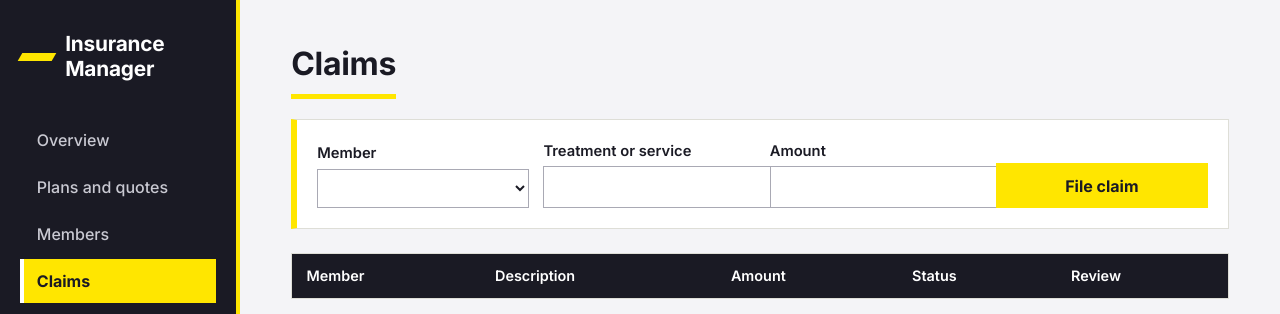
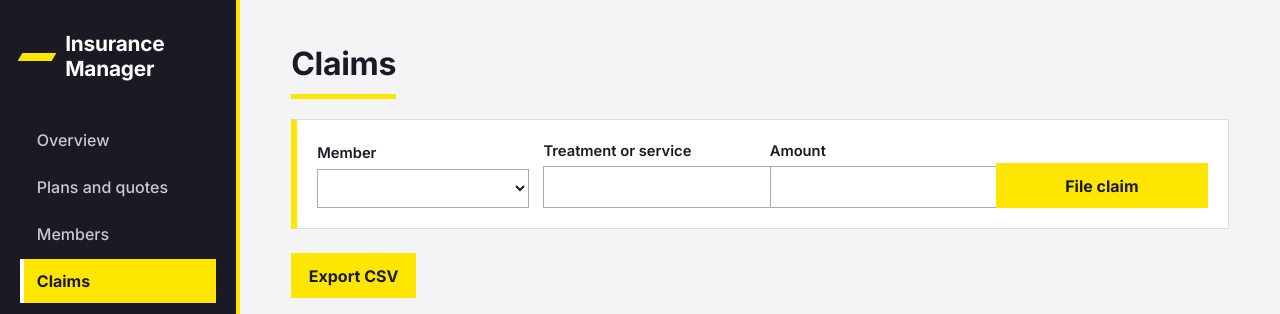
Before and after one commit to Ayush-Bist/EY-InsuranceSite, a Flask app: page / in a window 1280 px wide, after a click on "Claims". Shown: the top 314 px of the page. Run offline with Flask 3, Linux system fonts and the light colour scheme; data comes from the database, SQL or seed files in the repository; data that the repository does not hold is empty.

Commit message:
Add Export CSV button to claims page

```diff
--- a/Git Foundations/app/templates/index.html
+++ b/Git Foundations/app/templates/index.html
@@ -71,6 +71,7 @@
         <label>Amount <input type="number" name="amount" min="1" step="0.01" required></label>
         <button type="submit">File claim</button>
       </form>
+            <p><a href="/api/claims/export.csv" download><button type="button">Export CSV</button></a></p>
       <table>
         <thead><tr><th>Member</th><th>Description</th><th>Amount</th><th>Status</th><th>Review</th></tr></thead>
         <tbody id="claim-rows"></tbody>
```
